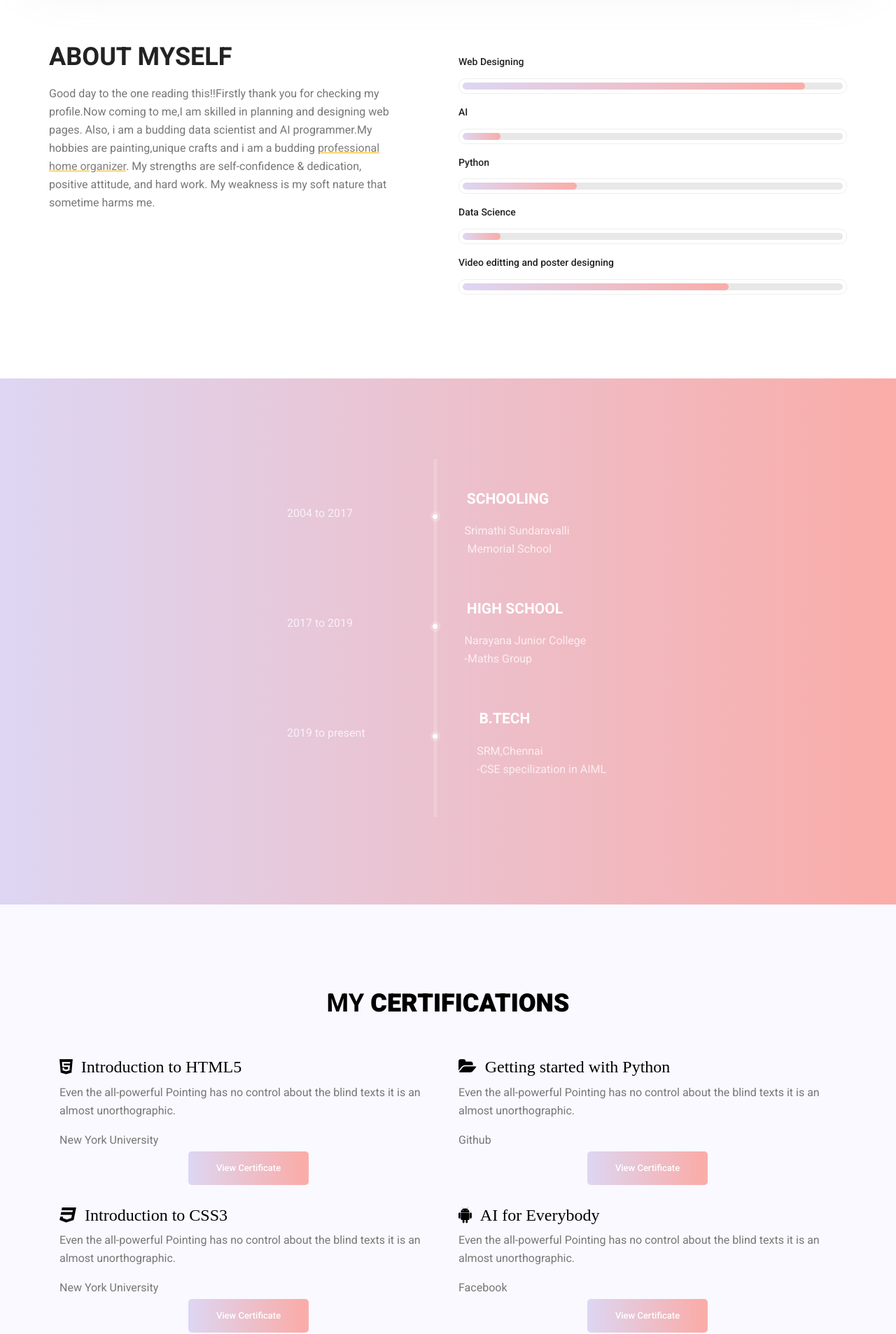
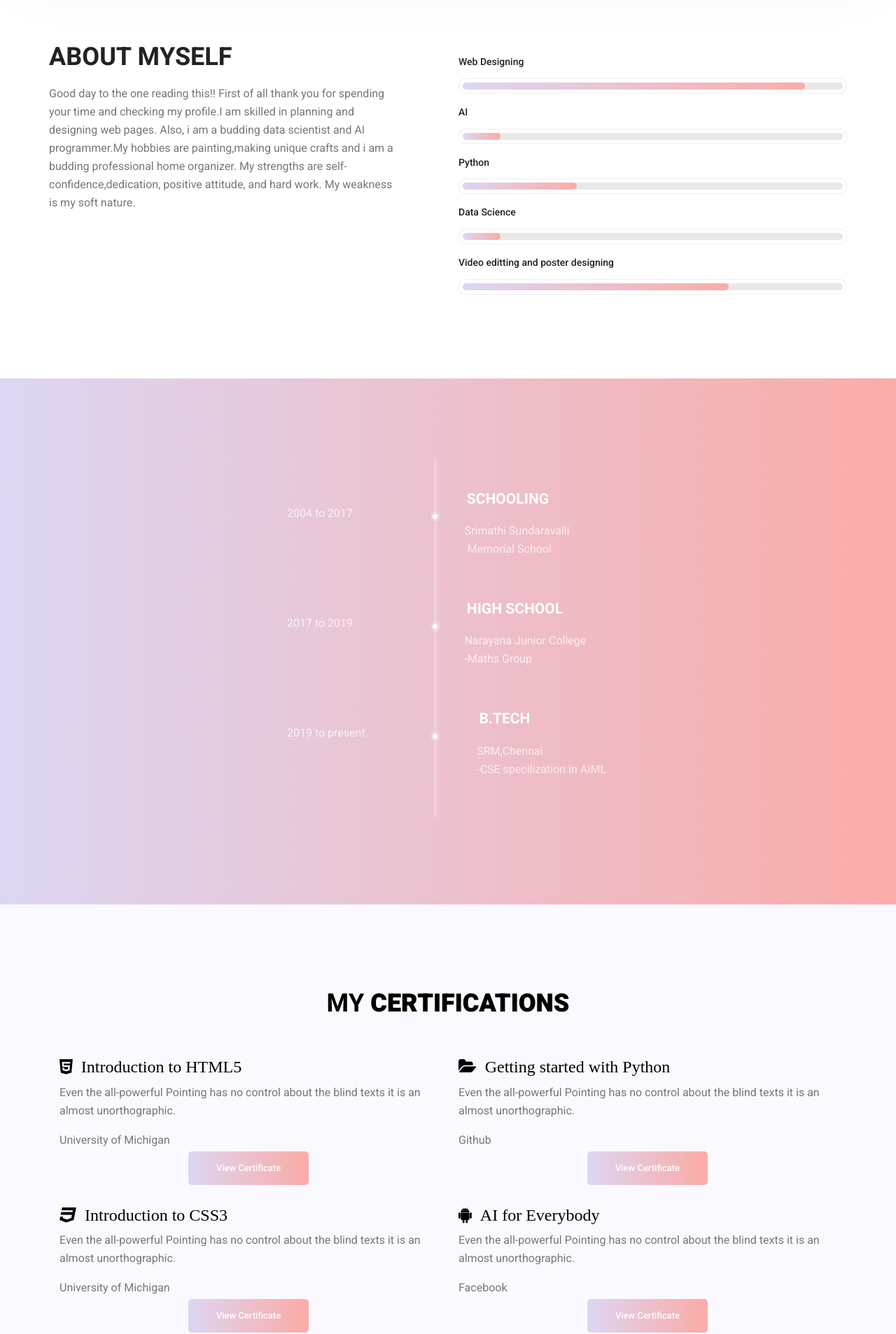
Before and after one commit to OviyaR/Portfolio, a plain HTML site: page index.html in a window 1280 px wide. Shown: the part 1020-2927 px from the top of the page at 70% size. Drawn offline with Linux system fonts and the light colour scheme.

Commit message:
Update index.html

```diff
--- a/index.html
+++ b/index.html
@@ -96,8 +96,8 @@
         			<div class="col-lg-6">
         				<div class="welcome_text">
         					<h4>About Myself</h4>
-        					<p>Good day to the one reading this!!Firstly thank you for checking my profile.Now coming to me,I am skilled in planning and designing web pages. Also, i am a budding data scientist and AI programmer.My hobbies are painting,unique crafts and i am a budding <a href="https://www.google.com/search?rlz=1C1CHBF_enIN912IN912&sxsrf=ALeKk01O3gBIAsznpycUB9vD1pk1oqGpFQ%3A1612897174903&ei=ltsiYMzZNtLJrQGY5IHYAw&q=professional+home+organizer+meaning&oq=professional+home+organizer+mea&gs_lcp=CgZwc3ktYWIQAxgAMggIIRAWEB0QHjIICCEQFhAdEB46BwgAELADEEM6BwgAEEcQsAM6BwgAEMkDEEM6AggAOgQIABBDOgYIABAWEB46CQgAEMkDEBYQHlC7qANY4rsDYLHLA2gCcAJ4AIAB8QGIAekGkgEFMC4zLjKYAQCgAQGqAQdnd3Mtd2l6yAEKwAEB&sclient=psy-ab"><u><font color="grey">professional home organizer</font></u></a>.
-							My strengths are self-confidence & dedication, positive attitude, and hard work. My weakness is my soft nature that sometime harms me.</p>
+        					<p>Good day to the one reading this!! First of all thank you for spending your time and checking my profile.I am skilled in planning and designing web pages. Also, i am a budding data scientist and AI programmer.My hobbies are painting,making unique crafts and i am a budding professional home organizer.
+							My strengths are self-confidence,dedication, positive attitude, and hard work. My weakness is my soft nature.</p>
 
         				</div>
         			</div>
@@ -228,7 +228,7 @@
 
 						<font color="black"><h3><i class="fa fa-html5" aria-hidden="true">&nbsp&nbspIntroduction to HTML5</i></h3></font>
 						<p>Even the all-powerful Pointing has no control about the blind texts it is an almost unorthographic.</p>
-						<span class="school">New York University</span><br>
+						<span class="school">University of Michigan</span><br>
 						<div class="more_btn">
         			<a class="main_btn" href="coursera/intro to HTML5.pdf">View Certificate</a>
         		    </div>
@@ -239,7 +239,7 @@
 
 						<font color="black"><h3><i class="fa fa-css3" aria-hidden="true">&nbsp&nbspIntroduction to CSS3</i></h3></font>
 						<p>Even the all-powerful Pointing has no control about the blind texts it is an almost unorthographic.</p>
-						<span class="school">New York University</span><br>
+						<span class="school">University of Michigan</span><br>
 						<div class="more_btn">
         			<a class="main_btn" href="coursera/into to CSS3.pdf">View Certificate</a>
         		    </div>
```
